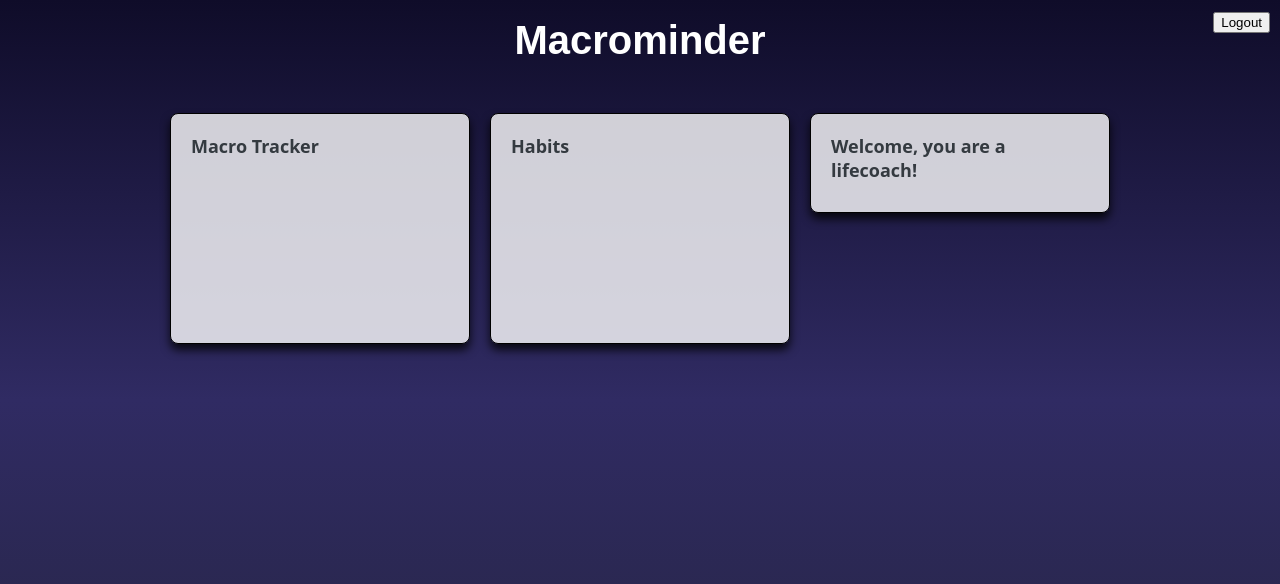
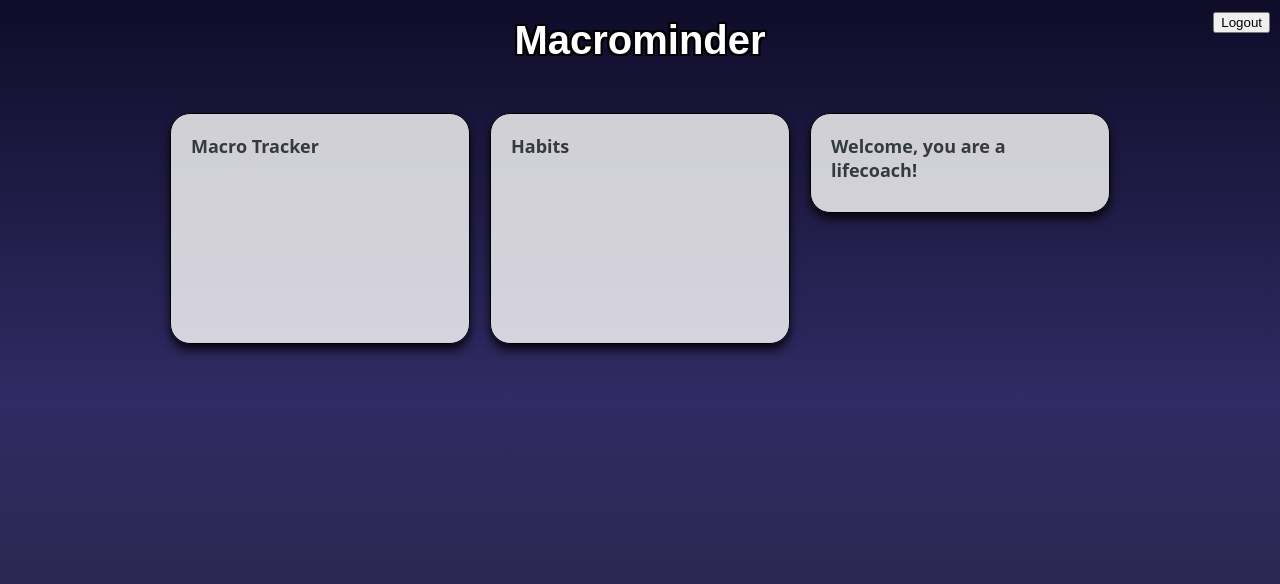
Before and after one commit to OriAdkins/MacroMinder, a Flask app: page /lifecoach/dashboard in a window 1280 px wide. Shown: the top 584 px of the page. Run offline with Flask 3, Linux system fonts and the light colour scheme; parts of the project's set-up code (start-up, migrations or seed data) failed here and were passed over.

Commit message:
stylistic changes to multiple pages/aspects
Made login/register more pleasing, and added some text changes for better contrast. Made buttons and white blocks smoother.

```diff
--- a/static/css/dashboard.css
+++ b/static/css/dashboard.css
@@ -10,6 +10,14 @@ body {
     background-attachment: fixed;
     padding-left: 50px;
     padding-right: 50px;
+}
+
+h1 {
+
+    text-shadow: -2px -2px 0 #000,
+                  2px -2px 0 #000,
+                 -2px  2px 0 #000,
+                  2px  2px 0 #000;
 }
 
 /* Header */
@@ -53,7 +61,7 @@ body {
 .bg-white {
     background-color: rgba(255, 255, 255, 0.8);;
     padding: 20px;
-    border-radius: 8px;
+    border-radius: 20px;
     box-shadow: 0 6px 10px rgba(0, 0, 0, 0.8);
     border: 1.5px solid black;
     margin-bottom: 10px;
--- a/templates/LoginPage.html
+++ b/templates/LoginPage.html
@@ -15,7 +15,8 @@
                 <input type="text" name="username" placeholder="username" required="">
                 <input type="password" name="password" placeholder="password" required="">
                 <button type="submit">Login</button>
-                <a href="/gotoregister">Register</a> <!-- registration link -->
+                <button type="button" onclick="window.location.href='/gotoregister'">Register</button>
+            </form>
             </form>
         </div>
     </div>
--- a/templates/RegisterPage.html
+++ b/templates/RegisterPage.html
@@ -12,12 +12,12 @@
         <h1>Welcome to MacroMinder!</h1>
         <input type="checkbox" id="chk" aria-hidden="true">
         <div class="signup">
-            <form action="/register" method="post">
+            <form action="/register" method="post" class="signup">
                 <label for="chk" aria-hidden="true">Register</label>
                 <input type="text" name="username" placeholder="Username" required="">
                 <input type="password" name="password" placeholder="Password" required="">
                 <label for="role">Role:</label>
-                <select name="role" required>
+                <select name="role" required="">
                     <option value="User">User</option>
                     <option value="LifeCoach">Life Coach</option>
                     <option value="Admin" selected>Admin</option>
```
Also changed, not shown: static/css/LoginPage.css (+19 -7 lines).
